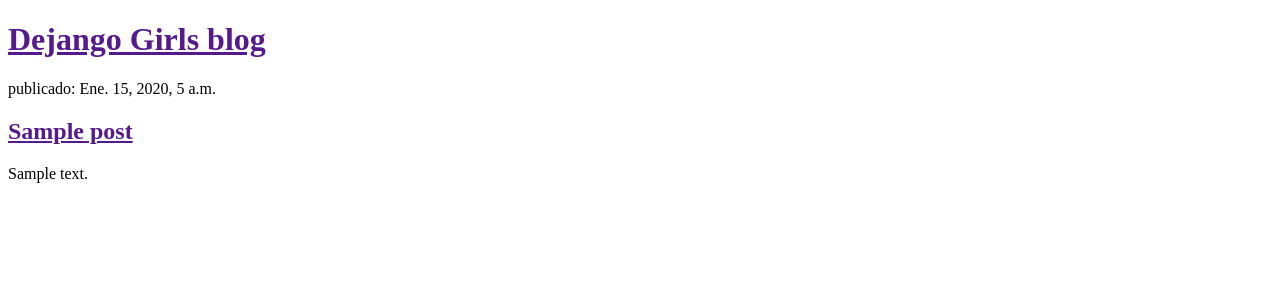
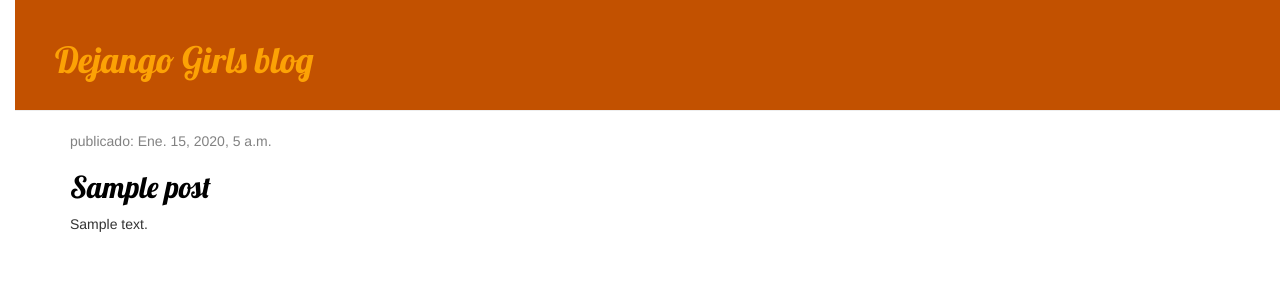
Before and after one commit to HurgotDev/my-first-blog, a Django app: page / in a window 1280 px wide. Shown: the top 303 px of the page. Run offline with Django 3.2, Linux system fonts and the light colour scheme; tables that the repository leaves empty hold one stand-in row (values such as "Sample post"); some libraries are stand-ins or nearby versions.

Commit message:
Agregadas vistas y plantillas para el detalle del post del blog así como también CSS para el sitio.

```diff
--- /dev/null
+++ b/blog/static/css/blog.css
@@ -0,0 +1,55 @@
+h1 a, h2 a {
+  color: #FCA205;
+  font-family: 'Lobster';
+}
+
+body {
+  padding-left: 15px;
+}
+
+.page-header {
+  background-color: #C25100;
+  margin-top: 0;
+  padding: 20px 20px 20px 40px;
+}
+
+.page-header h1, .page-header h1 a, .page-header h1:visited. .page-header h1:active {
+  color: #ffffff;
+  font-size: 36pt;
+  text-decoration: none;
+}
+
+.content {
+  margin-left: 40px;
+}
+
+h1, h2, h3, h4 {
+  font-family: 'Lobster', cursive;
+}
+
+.date {
+  color: #828282;
+}
+
+.save {
+  float: right;
+}
+
+.post-form textarea, .post-form input {
+  width: 100%;
+}
+
+.top-menu, .top-menu:hover, .top-menu:visited {
+  color: #ffffff;
+  float: right;
+  font-size: 26pt;
+  margin-right: 20px;
+}
+
+.post {
+  margin-bottom: 70px;
+}
+
+.post h2 a, .post h2 a:visited {
+  color: #000000;
+}
--- /dev/null
+++ b/blog/templates/blog/base.html
@@ -0,0 +1,28 @@
+{% load static %}
+<!DOCTYPE html>
+<html lang="en" dir="ltr">
+  <head>
+    <meta charset="utf-8">
+    <link rel="stylesheet" href="//maxcdn.bootstrapcdn.com/bootstrap/3.2.0/css/bootstrap.min.css">
+    <link rel="stylesheet" href="//maxcdn.bootstrapcdn.com/bootstrap/3.2.0/css/bootstrap-theme.min.css">
+    <link href="//fonts.googleapis.com/css?family=Lobster&subset=latin,latin-ext" rel="stylesheet" type="text/css">
+    <link rel="stylesheet" href="{% static 'css/blog.css' %}">
+    <title>Django girls blog</title>
+  </head>
+  <body>
+
+    <div class="page-header">
+      <h1><a href="">Dejango Girls blog</a></h1>
+    </div>
+
+    <div class="content container">
+      <div class="row">
+        <div class="col-md-8">
+          {% block content %}
+          {% endblock %}
+        </div>
+      </div>
+    </div>
+
+  </body>
+</html>
--- a/blog/templates/blog/post_list.html
+++ b/blog/templates/blog/post_list.html
@@ -1,21 +1,13 @@
-<!DOCTYPE html>
-<html lang="en" dir="ltr">
-  <head>
-    <meta charset="utf-8">
-    <title>Django girls blog</title>
-  </head>
-  <body>
-    <div>
-      <h1><a href="">Dejango Girls blog</a></h1>
-    </div>
-    <div>
-      {% for post in posts %}
-      <div>
-        <p>publicado: {{ post.published_date }}</p>
-        <h2><a href="">{{ post.title }}</a></h2>
-        <p>{{ post.text|linebreaksbr }}</p>
-      </div>
-      {% endfor %}
-    </div>
-  </body>
-</html>
+{% extends 'blog/base.html' %}
+
+{% block content %}
+{% for post in posts %}
+<div class="post">
+  <div class="date">
+    <p>publicado: {{ post.published_date }}</p>
+  </div>
+  <h2><a href="{% url 'post_detail' pk=post.pk %}">{{ post.title }}</a></h2>
+  <p>{{ post.text|linebreaksbr }}</p>
+</div>
+{% endfor %}
+{% endblock %}
--- a/blog/urls.py
+++ b/blog/urls.py
@@ -3,4 +3,5 @@
 
 urlpatterns = [
     path('', views.post_list, name='post_list'),
+    path('post/<int:pk>/', views.post_detail, name='post_detail'),
 ]
--- a/blog/views.py
+++ b/blog/views.py
@@ -1,4 +1,4 @@
-from django.shortcuts import render
+from django.shortcuts import render, get_object_or_404
 from django.utils import timezone
 
 from .models import Post
@@ -6,3 +6,7 @@
 def post_list(request):
     posts = Post.objects.filter(published_date__lte=timezone.now()).order_by('published_date')
     return render(request, 'blog/post_list.html', {'posts': posts})
+
+def post_detail(request, pk):
+    post = get_object_or_404(Post, pk=pk)
+    return render(request, 'blog/post_detail.html', {'post': post})
```
Also changed, not shown: blog/templates/blog/post_detail.html (added, +13 -0 lines).
